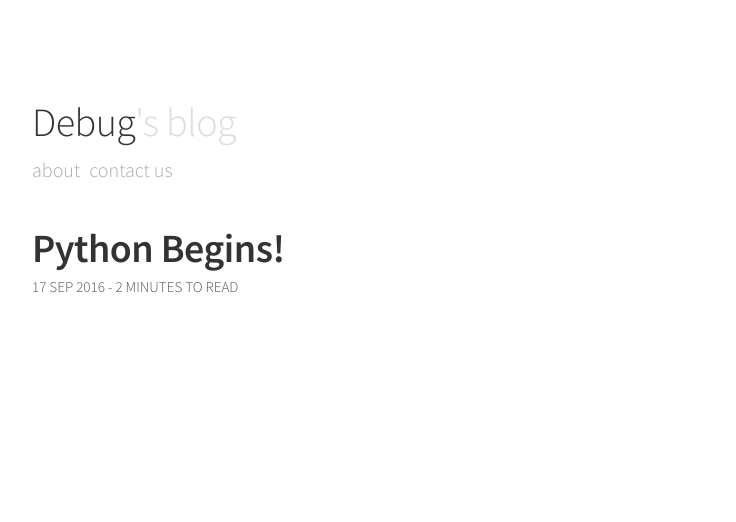
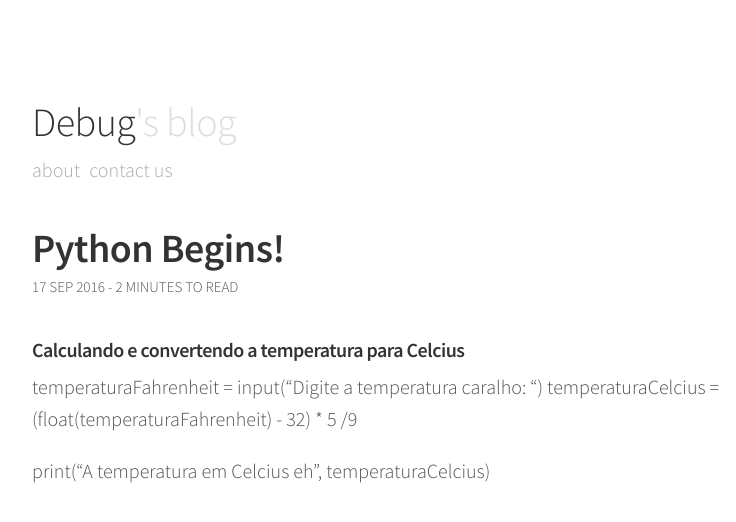
Before and after one commit to indrajithbandara/debug-blog, a Jekyll site: the page built from _posts/2016-09-17-python.md, in a window 1280 px wide. Shown: the top 522 px of the page, without its empty margins (248-984 px from the left). Built offline with Jekyll 4.4.1, drawn with Linux system fonts in a browser that asks for light colours; comment, search, counter and statistics services are not loaded.

Commit message:
subindo e avante

```diff
--- a/_posts/2016-09-17-python.md
+++ b/_posts/2016-09-17-python.md
@@ -4,3 +4,9 @@ title:  "Python Begins!"
 date:   2016-09-17 09:32:03 -0300
 categories: start blog
 ---
+
+##### Calculando e convertendo a temperatura para Celcius
+temperaturaFahrenheit = input("Digite a temperatura caralho: ")
+temperaturaCelcius = (float(temperaturaFahrenheit) - 32) * 5 /9
+
+print("A temperatura em Celcius eh", temperaturaCelcius)
```
Also changed, not shown: _posts/2016-05-14-mongodb.md (+1 -1 lines).
